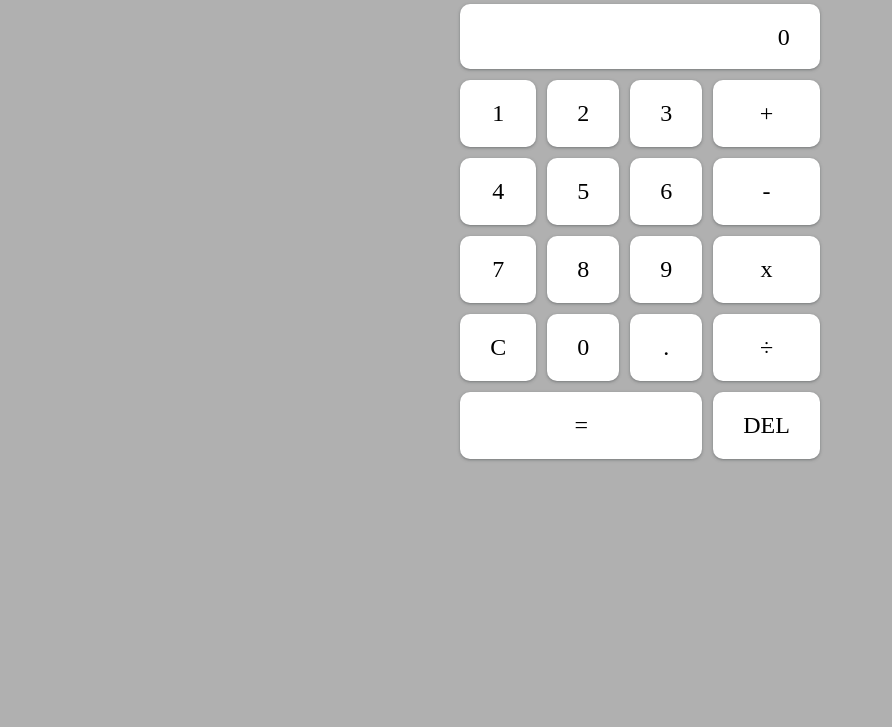
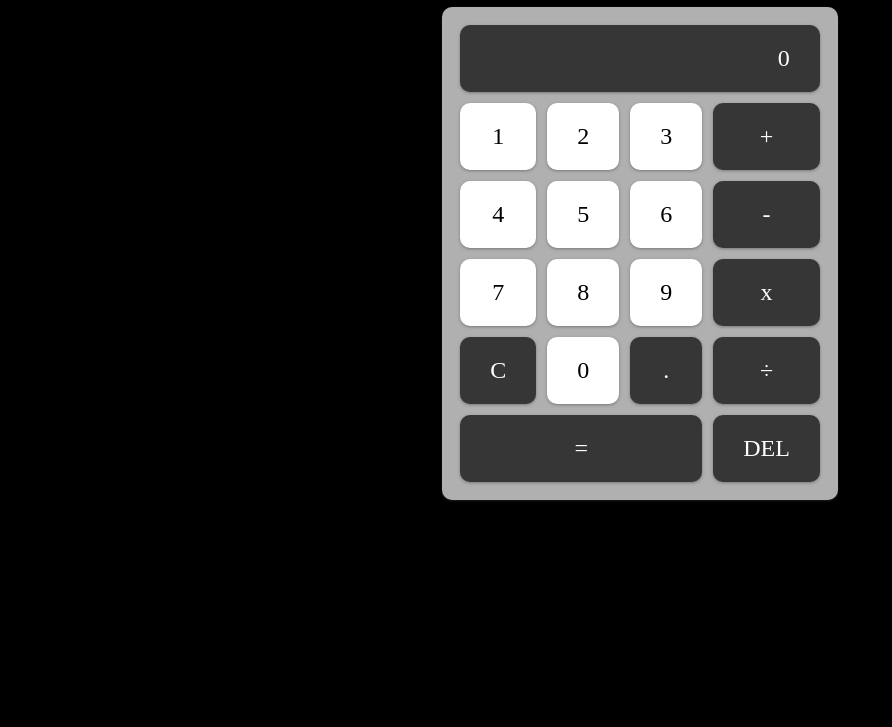
Before and after one commit to fredjacobs/odin-calculator, a plain HTML site: page index.html in a window 1280 px wide. Shown: the part 73-800 px from the top of the page, without its empty margins (0-892 px from the left). Drawn offline with Linux system fonts and the light colour scheme.

Commit message:
Apply styling to calculator body.

```diff
--- a/style.css
+++ b/style.css
@@ -1,11 +1,10 @@
 body{
-    background: #b0b0b0;
+    background-color: black;
 }
 
 .container{
     display: flex;
     justify-content: center;
-
 
 
 }
@@ -15,9 +14,10 @@ body{
     grid-template-columns: auto auto auto auto;
     place-content: center;
     gap:5px;
-    box-shadow: inset;
-    width:300px;
-    height:450px;
+    background: #b0b0b0;
+    padding: 15px;;
+    box-shadow: 0 1px 2px rgb(60 64 67 / 30%), 0 1px 3px 1px rgb(60 64 67 / 15%);
+    border-radius: 10px;
 }
 
 .calc-btn{
@@ -28,7 +28,7 @@ body{
     background: #fff;
     border: 0;
     box-shadow: 0 1px 2px rgb(60 64 67 / 30%), 0 1px 3px 1px rgb(60 64 67 / 15%);
-    border-radius: 10px;;
+    border-radius: 10px;
 }
 
 #display{
@@ -40,3 +40,8 @@ body{
 #equals{
     grid-column: 1 / span 3;
 }
+
+.operator-field, #equals, #display, #clear, #dot, #delete{
+    background-color: rgb(54, 54, 54);
+    color:#fff;
+}
```
